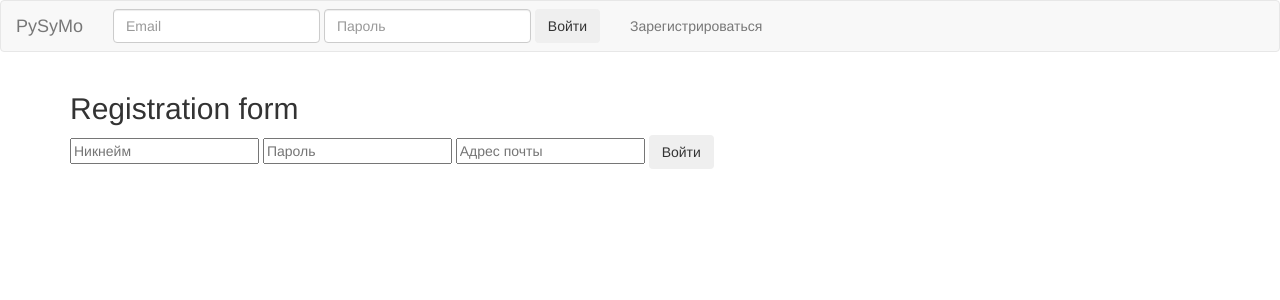
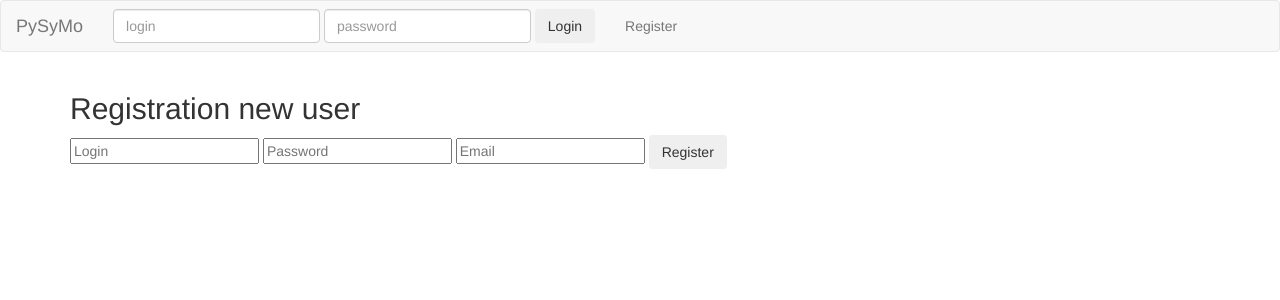
Before and after one commit to icoz/pysymo, a Python web app: template app/templates/register.html in a window 1280 px wide. Shown: the top 300 px of the page. Run offline with Jinja, Linux system fonts and the light colour scheme; the template is opened without the code that fills it, so the values that code supplies are empty; some libraries are stand-ins or nearby versions.

Commit message:
Login/register cleanup All labels in english

```diff
--- a/app/forms.py
+++ b/app/forms.py
@@ -38,7 +38,7 @@ class RequestForm(Form):
     sort_direction = SelectField('Sort', choices=sort_list, coerce=int, default=-1)
 
     # SEARCH STRING (regexp)
-    search_str = StringField('Search')
+    search_str = StringField('Msg')
 
     # PAGE NUMBER
     # hidden field has coerce=string - this cannot be changed
--- a/app/templates/base.html
+++ b/app/templates/base.html
@@ -26,20 +26,17 @@
           {% if not session.logged_in %}
                 <li class="tabs-right">
                     <form class="navbar-form" action="{{ url_for('login') }}" method=post>
-                        <input name=username type="text" class="form-control" placeholder="Email">
-                        <input name=password type="password" class="form-control" placeholder="Пароль">
-                        {#                                    <label class="checkbox">#}
-                        {#                                        <input type="checkbox"> Запомнить меня#}
-                        {#                                    </label>#}
-                        <button type="submit" class="btn">Войти</button>
+                        <input name=username type="text" class="form-control" placeholder="login">
+                        <input name=password type="password" class="form-control" placeholder="password">
+                        <button type="submit" class="btn">Login</button>
                     </form>
                 </li>
-                <li><a href="{{ url_for('register') }}">Зарегистрироваться</a></li>
+                <li><a href="{{ url_for('register') }}">Register</a></li>
           {% else %}
-                <li><a href="{{ url_for('search') }}">Запрос</a></li>
-                <li><a href="{{ url_for('charts') }}">Графики</a></li>
-                <li><a href="{{ url_for('stat') }}">Статистика</a></li>
-                <li><a href="{{ url_for('logout') }}">Выйти (<b>{{ session.username }}</b>)</a></li>
+                <li><a href="{{ url_for('search') }}">Search</a></li>
+                <li><a href="{{ url_for('charts') }}">Charts</a></li>
+                <li><a href="{{ url_for('stat') }}">Stat</a></li>
+                <li><a href="{{ url_for('logout') }}">Logout (<b>{{ session.username }}</b>)</a></li>
           {% endif %}
       </ul>
     </div> <!-- navbar-collapse -->
@@ -48,7 +45,6 @@
 
 <!-- messages container -->
 <div class="container">
-
     {% with messages = get_flashed_messages(with_categories=true) %}
         {% if messages %}
             <div class="row-fluid">
@@ -65,7 +61,6 @@
             </div>
         {% endif %}
     {% endwith %}
-
 </div>
 
 
--- a/app/templates/register.html
+++ b/app/templates/register.html
@@ -3,11 +3,11 @@
     Register new user
 {% endblock %}
 {% block body %}
-    <h2>Registration form</h2>
+    <h2>Registration new user</h2>
     <form class="form" action="{{ url_for('register') }}" method=post>
-        <input name="username" type="text" class="input-small" placeholder="Никнейм">
-        <input name="password" type="password" class="input-small" placeholder="Пароль">
-        <input name="email" type="text" class="input-small" placeholder="Адрес почты">
-        <button type="submit" class="btn">Войти</button>
+        <input name="username" type="text" class="input-small" placeholder="Login">
+        <input name="password" type="password" class="input-small" placeholder="Password">
+        <input name="email" type="text" class="input-small" placeholder="Email">
+        <button type="submit" class="btn">Register</button>
     </form>
 {% endblock %}
```
Also changed, not shown: app/auth.py (+11 -14 lines), app/templates/login.html (deleted, +0 -15 lines), app/templates/search.html (+2 -5 lines).
